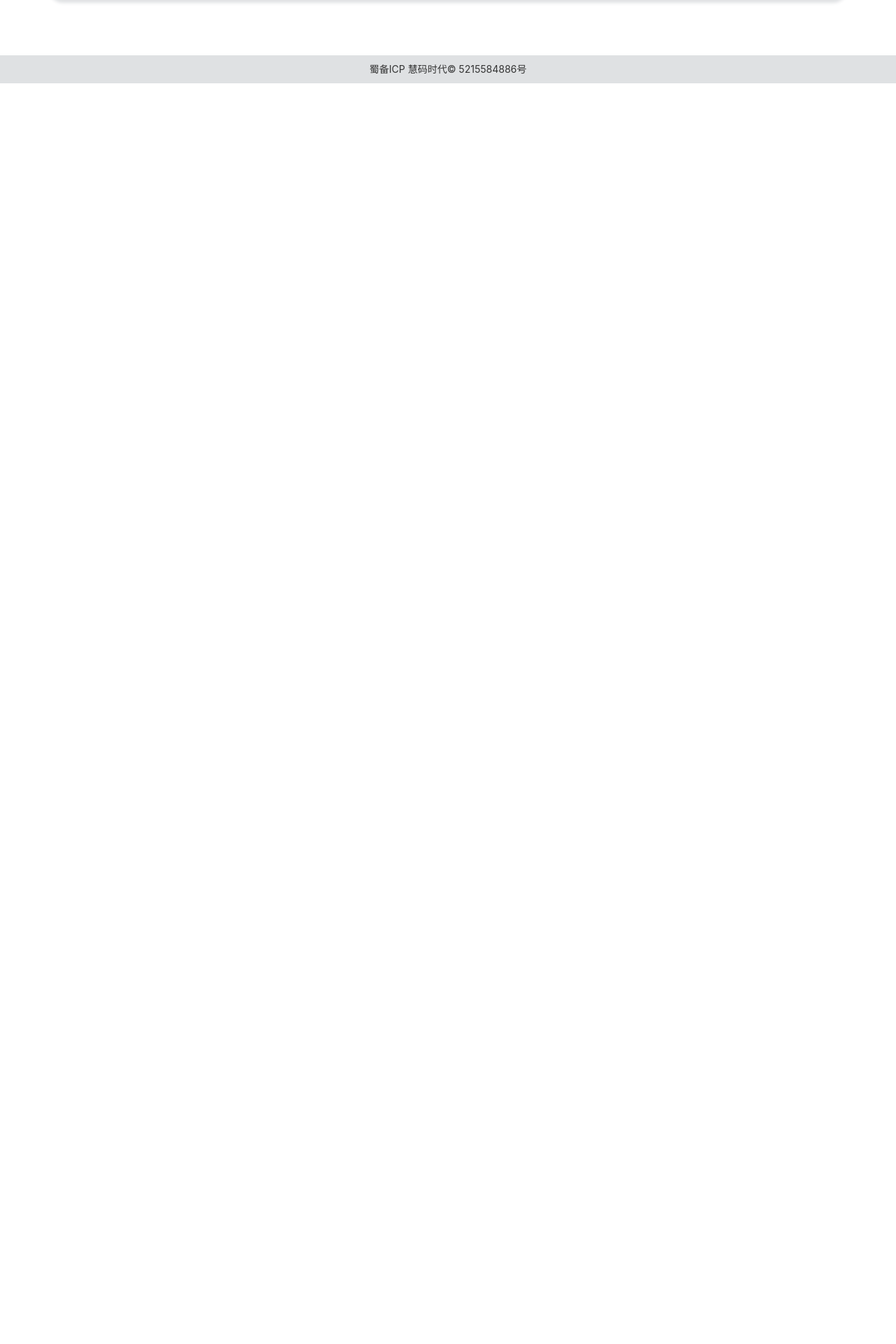
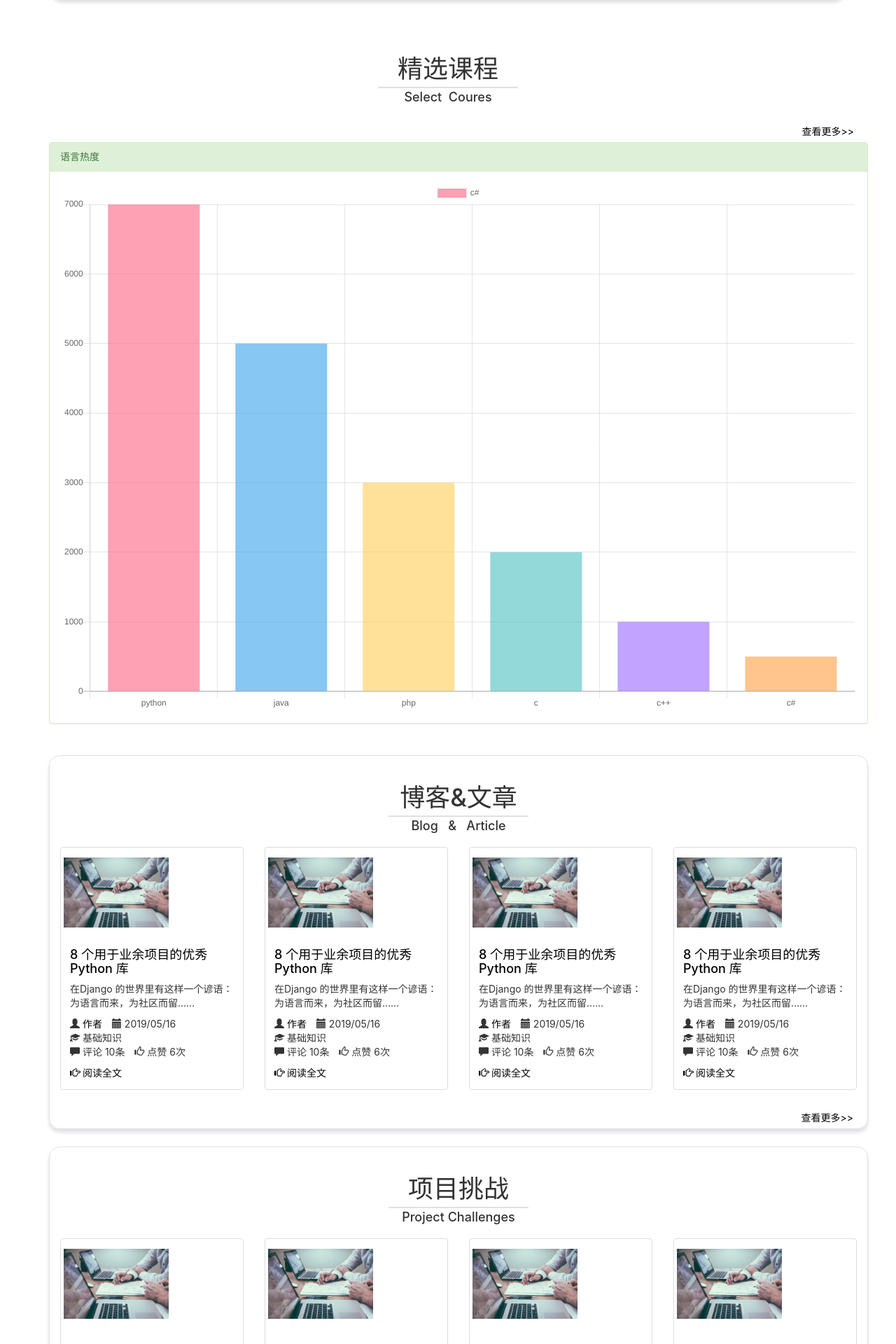
Before and after one commit to LoveYss/huima, a Django app: template templates/index/index.html in a window 1280 px wide. Shown: the part 491-2411 px from the top of the page at 70% size. Before the commit the page ends 610 px from the top, so only its background shows below. Run offline with Django 3.2, Linux system fonts and the light colour scheme; the template is opened without the code that fills it, so the values that code supplies are empty; parts of the project's set-up code (start-up, migrations or seed data) failed here and were passed over; some libraries are stand-ins or nearby versions.

Commit message:
update index.html

```diff
--- a/templates/index/index.html
+++ b/templates/index/index.html
@@ -17,28 +17,18 @@
 
 			  <!-- Wrapper for slides -->
 			  <div class="carousel-inner" role="listbox">
-                    <a href="{{ ban_img.banner_img_url }}">
-                        <div class="item active">
-{#                        {% if forloop.first %}active{% endif %}#}
-                            <img src="{{ MEDIA_URL }}{{ ban_img.banner_img }}" alt="...">
+                {% for ban_img in banners_img %}
+
+                        <div class="item {% if forloop.first %}active{% endif %}">
+                            <a href="{{ ban_img.banner_img_url }}">
+                                <img src="{{ MEDIA_URL }}{{ ban_img.banner_img }}" alt="...">
+                            </a>
                           <div class="carousel-caption">
                               {% if banner_img_introduce %}
                                   {{ ban_img.banner_img_introduce }}
                               {% endif %}
                           </div>
                         </div>
-                    </a>
-                {% for ban_img in banners_img %}
-                    <a href="{{ ban_img.banner_img_url }}">
-                        <div class="item">
-                            <img src="{{ MEDIA_URL }}{{ ban_img.banner_img }}" alt="...">
-                          <div class="carousel-caption">
-                              {% if banner_img_introduce %}
-                                  {{ ban_img.banner_img_introduce }}
-                              {% endif %}
-                          </div>
-                        </div>
-                    </a>
                 {% endfor %}
 			  </div>
 
@@ -56,312 +46,283 @@
 	</div>
 </div>
 
-{##}
-{#<div class="container coures_plate">#}
-{#	<div class="plate_title">#}
-{#		<h1>精选课程</h1>#}
-{#		<h4>Select&nbsp;&nbsp;Coures</h4>#}
-{#	</div>#}
-{#	<div class="row">#}
-{#		<div class="col-md-4  course_block">#}
-{#			<div class="row">#}
-{#				<div class="col-md-6 col-xs-6"><img src="images/course/html.png" alt=""></div>#}
-{#				<div class="col-md-6 col-xs-6">1234565487987/<br>7/7984546516548</div>#}
-{#			</div>#}
-{#		</div>#}
-{#		<div class="col-md-4  course_block">#}
-{#			<div class="row">#}
-{#				<div class="col-md-6 col-xs-6"><img src="images/course/css.jpg" alt=""></div>#}
-{#				<div class="col-md-6 col-xs-6">1234565487987/<br>7/7984546516548</div>#}
-{#			</div>#}
-{#		</div>#}
-{#		<div class="col-md-4  course_block">#}
-{#			<div class="row">#}
-{#				<div class="col-md-6 col-xs-6"><img src="images/course/js.jpg" alt=""></div>#}
-{#				<div class="col-md-6 col-xs-6">1234565487987/<br>7/7984546516548</div>#}
-{#			</div>#}
-{#		</div>#}
-{#		<div class="col-md-4  course_block">#}
-{#			<div class="row">#}
-{#				<div class="col-md-6 col-xs-6"><img src="images/course/php.jpg" alt=""></div>#}
-{#				<div class="col-md-6 col-xs-6">1234565487987/<br>7/7984546516548</div>#}
-{#			</div>#}
-{#		</div>#}
-{#		<div class="col-md-4  course_block">#}
-{#			<div class="row">#}
-{#				<div class="col-md-6 col-xs-6"><img src="images/course/python.jpg" alt=""></div>#}
-{#				<div class="col-md-6 col-xs-6">1234565487987/<br>7/7984546516548</div>#}
-{#			</div>#}
-{#		</div>#}
-{#		<div class="col-md-4  course_block">#}
-{#			<div class="row">#}
-{#				<div class="col-md-6 col-xs-6"><img src="images/course/bootstrap.png" alt=""></div>#}
-{#				<div class="col-md-6 col-xs-6">1234565487987/<br>7/7984546516548</div>#}
-{#			</div>#}
-{#		</div>#}
-{#	</div>#}
-{#	<div class="row">#}
-{#		<div class="pull-right more">#}
-{#			<a href="">查看更多>></a>#}
-{#		</div>#}
-{#	</div>#}
-{#</div>#}
-{##}
-{#<div class="container path_plate">#}
-{#	<div class="row">#}
-{#		<div class="panel panel-success">#}
-{#			<div class="panel-heading">语言热度</div>#}
-{#		    <div class="panel-body">#}
-{#		      <canvas id="popChart" width="600" height="400"></canvas>#}
-{#		    </div>#}
-{#		</div>#}
-{#	</div>#}
-{#</div>#}
-{##}
-{#<div class="container article_plate">#}
-{#	<div class="plate_title">#}
-{#		<h1>博客&文章</h1>#}
-{#		<h4>Blog&nbsp;&nbsp;&nbsp;&&nbsp;&nbsp;&nbsp;Article</h4>#}
-{#	</div>#}
-{#	<div class="row">#}
-{#	  <div class="col-sm-6 col-md-3">#}
-{#	    <div class="thumbnail">#}
-{#	      <img src="images/img_bg_1.jpg" alt="...">#}
-{#	      <div class="caption">#}
-{#            <div class="blog-details">#}
-{#                <a href="#">#}
-{#                	<h4>8 个用于业余项目的优秀 Python 库</h4>#}
-{#                </a>#}
-{#                <p>#}
-{#                    在Django 的世界里有这样一个谚语：为语言而来，为社区而留……#}
-{#                </p>#}
-{#                <ul class="list-inline blog-item-links">#}
-{#                    <li class="list-inline-item">#}
-{#                        <span class="glyphicon glyphicon-user"></span>#}
-{#                        <a href="#">作者</a>#}
-{#                    </li>#}
-{#                    <li class="list-inline-item">#}
-{#                        <span class="glyphicon glyphicon-calendar"></span>#}
-{#                        2019/05/16#}
-{#                    </li>#}
-{#                    <li class="list-inline-item">#}
-{#                        <span class="glyphicon glyphicon-education"></span>#}
-{#                        基础知识#}
-{#                    </li>#}
-{#                    <br>#}
-{#                    <li class="list-inline-item">#}
-{#                        <span class="glyphicon glyphicon-comment"></span>#}
-{#                        评论 10条#}
-{#                    </li>#}
-{#                    <li class="list-inline-item">#}
-{#                    	<span class="glyphicon glyphicon-thumbs-up"></span>#}
-{#                        点赞 6次#}
-{#                    </li>#}
-{#                </ul>#}
-{#                <p></p>#}
-{#                <a class="blog-post-link" href="{% url 'blog' %}" >#}
-{#                    <span class="glyphicon glyphicon-hand-right" aria-hidden="true"></span>#}
-{#                    阅读全文#}
-{#                </a>#}
-{#            </div>#}
-{#	      </div>#}
-{#	    </div>#}
-{#	  </div>#}
-{##}
-{#	  <div class="col-sm-6 col-md-3">#}
-{#	    <div class="thumbnail">#}
-{#	      <img src="images/img_bg_1.jpg" alt="...">#}
-{#	      <div class="caption">#}
-{#            <div class="blog-details">#}
-{#                <a href="#">#}
-{#                	<h4>8 个用于业余项目的优秀 Python 库</h4>#}
-{#                </a>#}
-{#                <p>#}
-{#                    在Django 的世界里有这样一个谚语：为语言而来，为社区而留……#}
-{#                </p>#}
-{#                <ul class="list-inline blog-item-links">#}
-{#                    <li class="list-inline-item">#}
-{#                        <span class="glyphicon glyphicon-user"></span>#}
-{#                        <a href="#">作者</a>#}
-{#                    </li>#}
-{#                    <li class="list-inline-item">#}
-{#                        <span class="glyphicon glyphicon-calendar"></span>#}
-{#                        2019/05/16#}
-{#                    </li>#}
-{#                    <li class="list-inline-item">#}
-{#                        <span class="glyphicon glyphicon-education"></span>#}
-{#                        基础知识#}
-{#                    </li>#}
-{#                    <br>#}
-{#                    <li class="list-inline-item">#}
-{#                        <span class="glyphicon glyphicon-comment"></span>#}
-{#                        评论 10条#}
-{#                    </li>#}
-{#                    <li class="list-inline-item">#}
-{#                    	<span class="glyphicon glyphicon-thumbs-up"></span>#}
-{#                        点赞 6次#}
-{#                    </li>#}
-{#                </ul>#}
-{#                <p></p>#}
-{#                <a class="blog-post-link" href="{% url 'blog' %}" >#}
-{#                    <span class="glyphicon glyphicon-hand-right" aria-hidden="true"></span>#}
-{#                    阅读全文#}
-{#                </a>#}
-{#            </div>#}
-{#	      </div>#}
-{#	    </div>#}
-{#	  </div>#}
-{##}
-{#	  <div class="col-sm-6 col-md-3">#}
-{#	    <div class="thumbnail">#}
-{#	      <img src="images/img_bg_1.jpg" alt="...">#}
-{#	      <div class="caption">#}
-{#            <div class="blog-details">#}
-{#                <a href="#">#}
-{#                	<h4>8 个用于业余项目的优秀 Python 库</h4>#}
-{#                </a>#}
-{#                <p>#}
-{#                    在Django 的世界里有这样一个谚语：为语言而来，为社区而留……#}
-{#                </p>#}
-{#                <ul class="list-inline blog-item-links">#}
-{#                    <li class="list-inline-item">#}
-{#                        <span class="glyphicon glyphicon-user"></span>#}
-{#                        <a href="#">作者</a>#}
-{#                    </li>#}
-{#                    <li class="list-inline-item">#}
-{#                        <span class="glyphicon glyphicon-calendar"></span>#}
-{#                        2019/05/16#}
-{#                    </li>#}
-{#                    <li class="list-inline-item">#}
-{#                        <span class="glyphicon glyphicon-education"></span>#}
-{#                        基础知识#}
-{#                    </li>#}
-{#                    <br>#}
-{#                    <li class="list-inline-item">#}
-{#                        <span class="glyphicon glyphicon-comment"></span>#}
-{#                        评论 10条#}
-{#                    </li>#}
-{#                    <li class="list-inline-item">#}
-{#                    	<span class="glyphicon glyphicon-thumbs-up"></span>#}
-{#                        点赞 6次#}
-{#                    </li>#}
-{#                </ul>#}
-{#                <p></p>#}
-{#                <a class="blog-post-link" href="{% url 'blog' %}" >#}
-{#                    <span class="glyphicon glyphicon-hand-right" aria-hidden="true"></span>#}
-{#                    阅读全文#}
-{#                </a>#}
-{#            </div>#}
-{#	      </div>#}
-{#	    </div>#}
-{#	  </div>#}
-{##}
-{#	  <div class="col-sm-6 col-md-3">#}
-{#	    <div class="thumbnail">#}
-{#	      <img src="images/img_bg_1.jpg" alt="...">#}
-{#	      <div class="caption">#}
-{#            <div class="blog-details">#}
-{#                <a href="#">#}
-{#                	<h4>8 个用于业余项目的优秀 Python 库</h4>#}
-{#                </a>#}
-{#                <p>#}
-{#                    在Django 的世界里有这样一个谚语：为语言而来，为社区而留……#}
-{#                </p>#}
-{#                <ul class="list-inline blog-item-links">#}
-{#                    <li>#}
-{#                        <span class="glyphicon glyphicon-user"></span>#}
-{#                        <a href="#">作者</a>#}
-{#                    </li>#}
-{#                    <li>#}
-{#                        <span class="glyphicon glyphicon-calendar"></span>#}
-{#                        2019/05/16#}
-{#                    </li>#}
-{#                    <li>#}
-{#                        <span class="glyphicon glyphicon-education"></span>#}
-{#                        基础知识#}
-{#                    </li>#}
-{#                    <br>#}
-{#                    <li>#}
-{#                        <span class="glyphicon glyphicon-comment"></span>#}
-{#                        评论 10条#}
-{#                    </li>#}
-{#                    <li>#}
-{#                    	<span class="glyphicon glyphicon-thumbs-up"></span>#}
-{#                        点赞 6次#}
-{#                    </li>#}
-{#                </ul>#}
-{#                <p></p>#}
-{#                <a class="blog-post-link" href="" >#}
-{#                    <span class="glyphicon glyphicon-hand-right" aria-hidden="true"></span>#}
-{#                    阅读全文#}
-{#                </a>#}
-{#              </div>#}
-{#	        </div>#}
-{#	      </div>#}
-{#	    </div>#}
-{#	  </div>#}
-{#	<div class="row">#}
-{#		<div class="pull-right more">#}
-{#			<a href="">查看更多>></a>#}
-{#		</div>#}
-{#	</div>#}
-{#</div>#}
-{##}
-{##}
-{#<div class="container project_plate">#}
-{#	<div class="plate_title">#}
-{#		<h1>项目挑战</h1>#}
-{#		<h4>Project Challenges</h4>#}
-{#	</div>#}
-{#	<div class="row">#}
-{#	  <div class="col-sm-6 col-md-3">#}
-{#	    <div class="thumbnail">#}
-{#	      <img src="images/img_bg_1.jpg" alt="...">#}
-{#	      <div class="caption">#}
-{#	        <h3>Thumbnail label</h3>#}
-{#	        <p>...</p>#}
-{#	        <p><a href="#" class="btn btn-primary" role="button">Button</a> <a href="#" class="btn btn-default" role="button">Button</a></p>#}
-{#	      </div>#}
-{#	    </div>#}
-{#	  </div>#}
-{##}
-{#	  <div class="col-sm-6 col-md-3">#}
-{#	    <div class="thumbnail">#}
-{#	      <img src="images/img_bg_1.jpg" alt="...">#}
-{#	      <div class="caption">#}
-{#	        <h3>Thumbnail label</h3>#}
-{#	        <p>...</p>#}
-{#	        <p><a href="#" class="btn btn-primary" role="button">Button</a> <a href="#" class="btn btn-default" role="button">Button</a></p>#}
-{#	      </div>#}
-{#	    </div>#}
-{#	  </div>#}
-{##}
-{#	  <div class="col-sm-6 col-md-3">#}
-{#	    <div class="thumbnail">#}
-{#	      <img src="images/img_bg_1.jpg" alt="...">#}
-{#	      <div class="caption">#}
-{#	        <h3>Thumbnail label</h3>#}
-{#	        <p>...</p>#}
-{#	        <p><a href="#" class="btn btn-primary" role="button">Button</a> <a href="#" class="btn btn-default" role="button">Button</a></p>#}
-{#	      </div>#}
-{#	    </div>#}
-{#	  </div>#}
-{##}
-{#	  <div class="col-sm-6 col-md-3">#}
-{#	    <div class="thumbnail">#}
-{#	      <img src="images/img_bg_1.jpg" alt="...">#}
-{#	      <div class="caption">#}
-{#	        <h3>Thumbnail label</h3>#}
-{#	        <p>...</p>#}
-{#	        <p><a href="#" class="btn btn-primary" role="button">Button</a> <a href="#" class="btn btn-default" role="button">Button</a></p>#}
-{#	      </div>#}
-{#	    </div>#}
-{#	  </div>#}
-{#	</div>#}
-{#	<div class="row">#}
-{#		<div class="pull-right more">#}
-{#			<a href="">查看更多>></a>#}
-{#		</div>#}
-{#	</div>#}
-{#</div>#}
+
+<div class="container coures_plate">
+	<div class="plate_title">
+		<h1>精选课程</h1>
+		<h4>Select&nbsp;&nbsp;Coures</h4>
+	</div>
+	<div class="row">
+        {% for course_info in courses_info %}
+            <div class="col-md-4  course_block">
+                <div class="row">
+                    <div class="col-md-6 col-xs-6"><img src="{{ MEDIA_URL }}{{ course_info.cover }}" alt=""></div>
+                    <div class="col-md-6 col-xs-6">1234565487987/<br>7/7984546516548</div>
+                </div>
+            </div>
+        {% endfor %}
+	<div class="row">
+		<div class="pull-right more">
+			<a href="">查看更多>></a>
+		</div>
+	</div>
+</div>
+
+<div class="container path_plate">
+	<div class="row">
+		<div class="panel panel-success">
+			<div class="panel-heading">语言热度</div>
+		    <div class="panel-body">
+		      <canvas id="popChart" width="600" height="400"></canvas>
+		    </div>
+		</div>
+	</div>
+</div>
+
+<div class="container article_plate">
+	<div class="plate_title">
+		<h1>博客&文章</h1>
+		<h4>Blog&nbsp;&nbsp;&nbsp;&&nbsp;&nbsp;&nbsp;Article</h4>
+	</div>
+	<div class="row">
+	  <div class="col-sm-6 col-md-3">
+	    <div class="thumbnail">
+	      <img src="images/img_bg_1.jpg" alt="...">
+	      <div class="caption">
+            <div class="blog-details">
+                <a href="#">
+                	<h4>8 个用于业余项目的优秀 Python 库</h4>
+                </a>
+                <p>
+                    在Django 的世界里有这样一个谚语：为语言而来，为社区而留……
+                </p>
+                <ul class="list-inline blog-item-links">
+                    <li class="list-inline-item">
+                        <span class="glyphicon glyphicon-user"></span>
+                        <a href="#">作者</a>
+                    </li>
+                    <li class="list-inline-item">
+                        <span class="glyphicon glyphicon-calendar"></span>
+                        2019/05/16
+                    </li>
+                    <li class="list-inline-item">
+                        <span class="glyphicon glyphicon-education"></span>
+                        基础知识
+                    </li>
+                    <br>
+                    <li class="list-inline-item">
+                        <span class="glyphicon glyphicon-comment"></span>
+                        评论 10条
+                    </li>
+                    <li class="list-inline-item">
+                    	<span class="glyphicon glyphicon-thumbs-up"></span>
+                        点赞 6次
+                    </li>
+                </ul>
+                <p></p>
+                <a class="blog-post-link" href="" >
+                    <span class="glyphicon glyphicon-hand-right" aria-hidden="true"></span>
+                    阅读全文
+                </a>
+            </div>
+	      </div>
+	    </div>
+	  </div>
+
+	  <div class="col-sm-6 col-md-3">
+	    <div class="thumbnail">
+	      <img src="images/img_bg_1.jpg" alt="...">
+	      <div class="caption">
+            <div class="blog-details">
+                <a href="#">
+                	<h4>8 个用于业余项目的优秀 Python 库</h4>
+                </a>
+                <p>
+                    在Django 的世界里有这样一个谚语：为语言而来，为社区而留……
+                </p>
+                <ul class="list-inline blog-item-links">
+                    <li class="list-inline-item">
+                        <span class="glyphicon glyphicon-user"></span>
+                        <a href="#">作者</a>
+                    </li>
+                    <li class="list-inline-item">
+                        <span class="glyphicon glyphicon-calendar"></span>
+                        2019/05/16
+                    </li>
+                    <li class="list-inline-item">
+                        <span class="glyphicon glyphicon-education"></span>
+                        基础知识
+                    </li>
+                    <br>
+                    <li class="list-inline-item">
+                        <span class="glyphicon glyphicon-comment"></span>
+                        评论 10条
+                    </li>
+                    <li class="list-inline-item">
+                    	<span class="glyphicon glyphicon-thumbs-up"></span>
+                        点赞 6次
+                    </li>
+                </ul>
+                <p></p>
+                <a class="blog-post-link" href="" >
+                    <span class="glyphicon glyphicon-hand-right" aria-hidden="true"></span>
+                    阅读全文
+                </a>
+            </div>
+	      </div>
+	    </div>
+	  </div>
+
+	  <div class="col-sm-6 col-md-3">
+	    <div class="thumbnail">
+	      <img src="images/img_bg_1.jpg" alt="...">
+	      <div class="caption">
+            <div class="blog-details">
+                <a href="#">
+                	<h4>8 个用于业余项目的优秀 Python 库</h4>
+                </a>
+                <p>
+                    在Django 的世界里有这样一个谚语：为语言而来，为社区而留……
+                </p>
+                <ul class="list-inline blog-item-links">
+                    <li class="list-inline-item">
+                        <span class="glyphicon glyphicon-user"></span>
+                        <a href="#">作者</a>
+                    </li>
+                    <li class="list-inline-item">
+                        <span class="glyphicon glyphicon-calendar"></span>
+                        2019/05/16
+                    </li>
+                    <li class="list-inline-item">
+                        <span class="glyphicon glyphicon-education"></span>
+                        基础知识
+                    </li>
+                    <br>
+                    <li class="list-inline-item">
+                        <span class="glyphicon glyphicon-comment"></span>
+                        评论 10条
+                    </li>
+                    <li class="list-inline-item">
+                    	<span class="glyphicon glyphicon-thumbs-up"></span>
+                        点赞 6次
+                    </li>
+                </ul>
+                <p></p>
+                <a class="blog-post-link" href="" >
+                    <span class="glyphicon glyphicon-hand-right" aria-hidden="true"></span>
+                    阅读全文
+                </a>
+            </div>
+	      </div>
+	    </div>
+	  </div>
+
+	  <div class="col-sm-6 col-md-3">
+	    <div class="thumbnail">
+	      <img src="images/img_bg_1.jpg" alt="...">
+	      <div class="caption">
+            <div class="blog-details">
+                <a href="#">
+                	<h4>8 个用于业余项目的优秀 Python 库</h4>
+                </a>
+                <p>
+                    在Django 的世界里有这样一个谚语：为语言而来，为社区而留……
+                </p>
+                <ul class="list-inline blog-item-links">
+                    <li>
+                        <span class="glyphicon glyphicon-user"></span>
+                        <a href="#">作者</a>
+                    </li>
+                    <li>
+                        <span class="glyphicon glyphicon-calendar"></span>
+                        2019/05/16
+                    </li>
+                    <li>
+                        <span class="glyphicon glyphicon-education"></span>
+                        基础知识
+                    </li>
+                    <br>
+                    <li>
+                        <span class="glyphicon glyphicon-comment"></span>
+                        评论 10条
+                    </li>
+                    <li>
+                    	<span class="glyphicon glyphicon-thumbs-up"></span>
+                        点赞 6次
+                    </li>
+                </ul>
+                <p></p>
+                <a class="blog-post-link" href="" >
+                    <span class="glyphicon glyphicon-hand-right" aria-hidden="true"></span>
+                    阅读全文
+                </a>
+              </div>
+	        </div>
+	      </div>
+	    </div>
+	  </div>
+	<div class="row">
+		<div class="pull-right more">
+			<a href="">查看更多>></a>
+		</div>
+	</div>
+</div>
+
+
+<div class="container project_plate">
+	<div class="plate_title">
+		<h1>项目挑战</h1>
+		<h4>Project Challenges</h4>
+	</div>
+	<div class="row">
+	  <div class="col-sm-6 col-md-3">
+	    <div class="thumbnail">
+	      <img src="images/img_bg_1.jpg" alt="...">
+	      <div class="caption">
+	        <h3>Thumbnail label</h3>
+	        <p>...</p>
+	        <p><a href="#" class="btn btn-primary" role="button">Button</a> <a href="#" class="btn btn-default" role="button">Button</a></p>
+	      </div>
+	    </div>
+	  </div>
+
+	  <div class="col-sm-6 col-md-3">
+	    <div class="thumbnail">
+	      <img src="images/img_bg_1.jpg" alt="...">
+	      <div class="caption">
+	        <h3>Thumbnail label</h3>
+	        <p>...</p>
+	        <p><a href="#" class="btn btn-primary" role="button">Button</a> <a href="#" class="btn btn-default" role="button">Button</a></p>
+	      </div>
+	    </div>
+	  </div>
+
+	  <div class="col-sm-6 col-md-3">
+	    <div class="thumbnail">
+	      <img src="images/img_bg_1.jpg" alt="...">
+	      <div class="caption">
+	        <h3>Thumbnail label</h3>
+	        <p>...</p>
+	        <p><a href="#" class="btn btn-primary" role="button">Button</a> <a href="#" class="btn btn-default" role="button">Button</a></p>
+	      </div>
+	    </div>
+	  </div>
+
+	  <div class="col-sm-6 col-md-3">
+	    <div class="thumbnail">
+	      <img src="images/img_bg_1.jpg" alt="...">
+	      <div class="caption">
+	        <h3>Thumbnail label</h3>
+	        <p>...</p>
+	        <p><a href="#" class="btn btn-primary" role="button">Button</a> <a href="#" class="btn btn-default" role="button">Button</a></p>
+	      </div>
+	    </div>
+	  </div>
+	</div>
+	<div class="row">
+		<div class="pull-right more">
+			<a href="">查看更多>></a>
+		</div>
+	</div>
+</div>
 {% endblock %}
```
Also changed, not shown: apps/index/views.py (+10 -1 lines), media/banner/2019/05/img_bg_1.jpg (added), media/banner/2019/05/img_bg_2_lwMzL6p.jpg (added).
